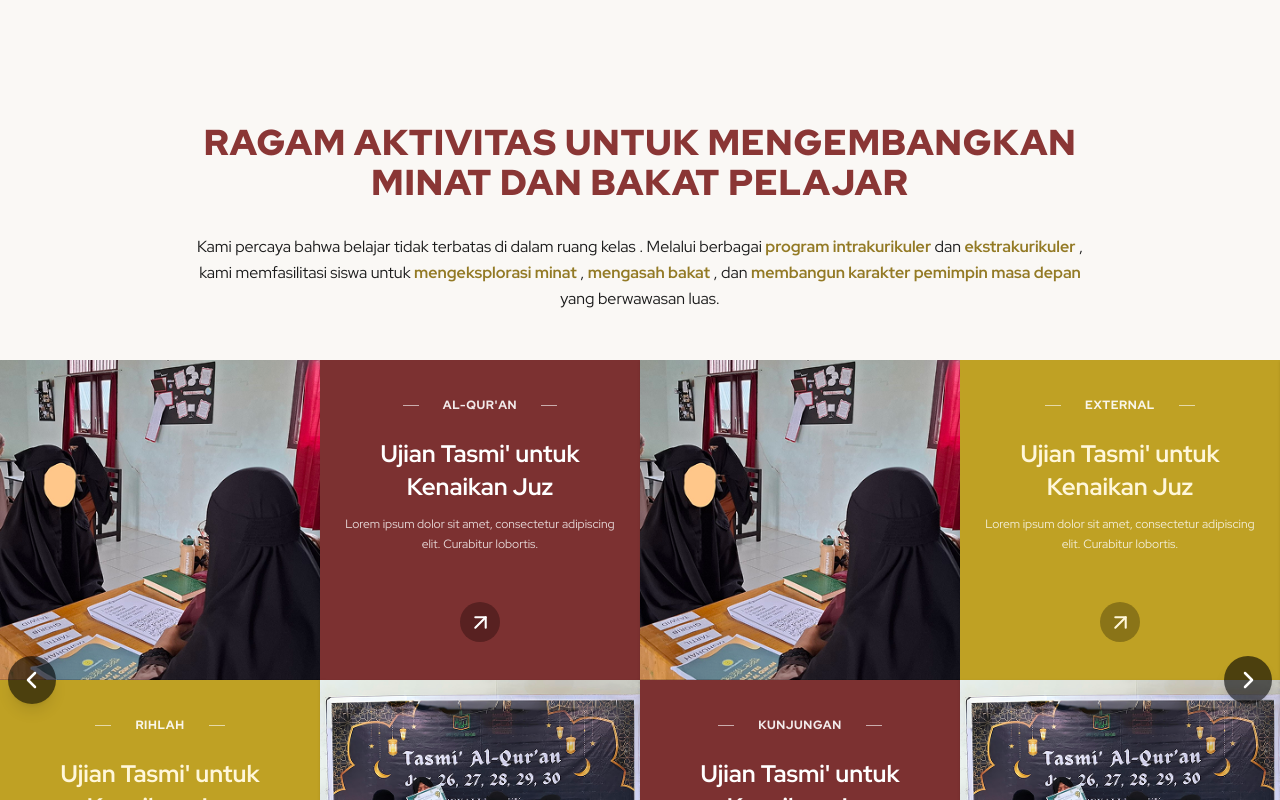
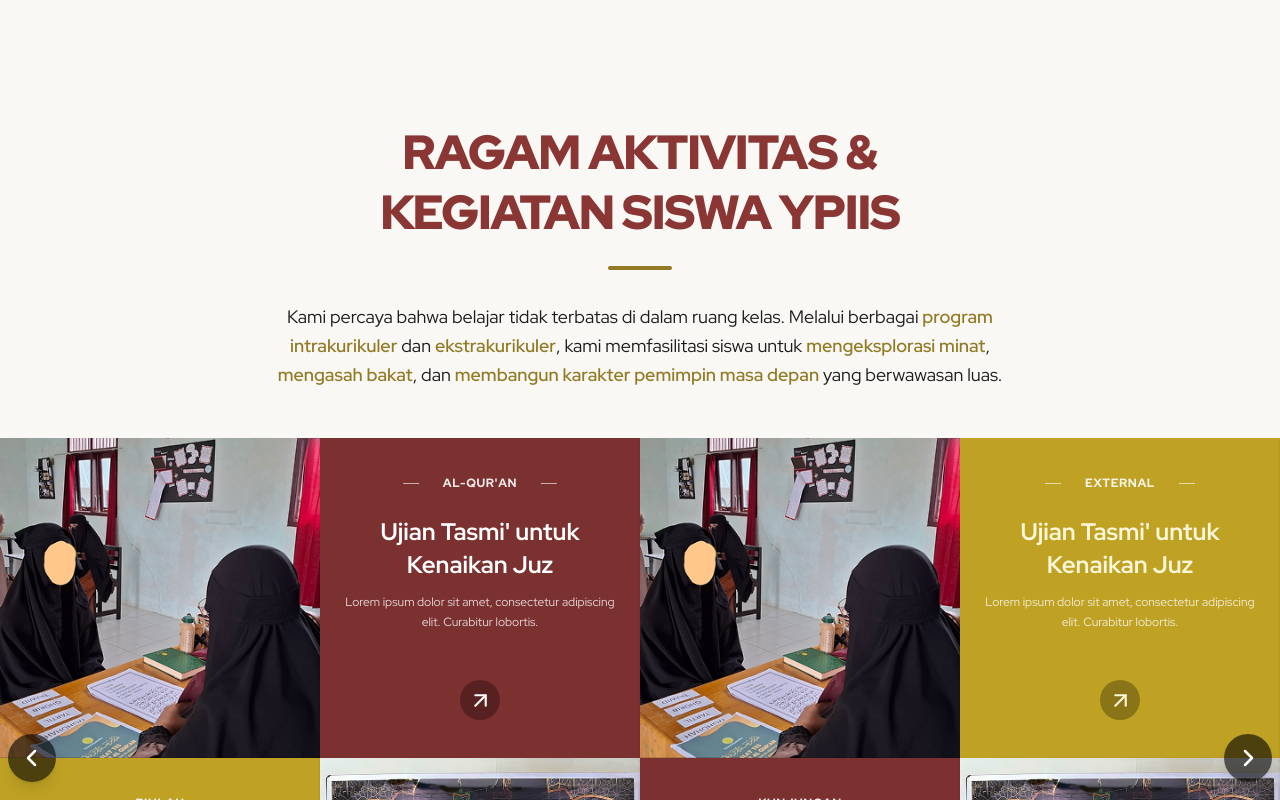
Before and after one commit to morenorpl/ypiis_company_web, a Next.js app: page / in a window 1280 px wide. Shown: the part 2380-3180 px from the top of the page. Built offline with nearby package versions, Linux system fonts and the light colour scheme.

Commit message:
style: rewrite text contents in Footer.tsx and RagamAktivitas.tsx

```diff
--- a/app/components/Footer.tsx
+++ b/app/components/Footer.tsx
@@ -28,13 +28,13 @@
           {/* Giant Bold Title */}
           <FadeIn delay={0} duration={1} y={-50} once={true}>
             <h1 className="text-9xl 2xl:text-9xl font-black text-white uppercase tracking-wider select-none mb-6">
-              ADMISSION
+              PENDAFTARAN
             </h1>
           </FadeIn>
 
           {/* Action Buttons */}
           <div className="flex flex-wrap items-center justify-center gap-4">
-            {/* Daftar Button */}
+            {/* Isi Formulir Button */}
             <FadeIn delay={0.8} duration={1} y={50} once={true}>
               <Link
                 href={"#"}
@@ -54,11 +54,11 @@
                     d="M9 5l7 7-7 7"
                   />
                 </svg>
-                <span>Daftar</span>
+                <span>Isi Formulir</span>
               </Link>
             </FadeIn>
 
-            {/* Donasi Button */}
+            {/* Konsultasi Button */}
             <FadeIn delay={0.9} duration={1} y={50} once={true}>
               <Link
                 href={"#"}
@@ -78,7 +78,7 @@
                     d="M9 5l7 7-7 7"
                   />
                 </svg>
-                <span>Donasi</span>
+                <span>Konsultasi</span>
               </Link>
             </FadeIn>
           </div>
--- a/app/components/home/HeroSection.tsx
+++ b/app/components/home/HeroSection.tsx
@@ -50,9 +50,9 @@
         </div>
       </div>
 
-      {/* 2. HERO IMAGE BANNER WITH OVERLAY TEXT */}
+      {/* 2. HERO IMAGE BANNER */}
       <FadeIn
-        className="relative w-full h-[280px] sm:h-[380px] md:h-[480px] rounded-2xl overflow-hidden shadow-md"
+        className="relative w-full h-120 rounded-2xl overflow-hidden shadow-md"
         delay={0.6}
         duration={1}
         y={50}
--- a/app/components/home/RagamAktivitasSection.tsx
+++ b/app/components/home/RagamAktivitasSection.tsx
@@ -172,28 +172,36 @@
   return (
     <section className="py-6 bg-[#FAF8F5] relative overflow-hidden">
       {/* Header Container */}
-      <div className="max-w-5xl 2xl:max-w-7xl mx-auto text-center px-4 mb-12">
+      <div className="max-w-5xl 2xl:max-w-7xl mx-auto items-center text-center px-4 mb-12">
         <FadeIn delay={0.2} duration={1} y={50} once={true}>
-          <h2 className="text-4xl 2xl:text-5xl font-black text-[#8A3635] uppercase tracking-wide mb-8">
-            RAGAM AKTIVITAS UNTUK MENGEMBANGKAN MINAT DAN BAKAT PELAJAR
+          <h2 className="text-5xl 2xl:text-6xl font-black uppercase text-[#8A3635] leading-tight tracking-tight max-w-2xl 2xl:max-w-4xl mx-auto mb-6">
+            Ragam Aktivitas & Kegiatan Siswa YPIIS
           </h2>
         </FadeIn>
+
+        <FadeIn delay={0.35} duration={0.8} y={20} once={true}>
+          <div className="w-16 h-1 bg-[#937A25] rounded-full mb-8 mx-auto" />
+        </FadeIn>
+
         <FadeIn delay={0.5} duration={1} y={50} once={true}>
-          <p className="text-[#1B1B1B] text-base 2xl:text-lg font-medium leading-relaxed max-w-4xl 2xl:max-w-5xl mx-auto">
-            Kami percaya bahwa belajar tidak terbatas di dalam ruang kelas .
+          <p className="text-[#1B1B1B] text-base sm:text-lg 2xl:text-xl font-normal leading-relaxed max-w-3xl 2xl:max-w-4xl mx-auto">
+            Kami percaya bahwa belajar tidak terbatas di dalam ruang kelas.
             Melalui berbagai{" "}
-            <span className="font-bold text-[#937A25]">
+            <span className="font-semibold text-[#937A25]   ">
               program intrakurikuler
             </span>{" "}
             dan{" "}
-            <span className="font-bold text-[#937A25]">ekstrakurikuler</span> ,
-            kami memfasilitasi siswa untuk{" "}
-            <span className="font-bold text-[#937A25]">
+            <span className="font-semibold text-[#937A25] ">
+              ekstrakurikuler
+            </span>
+            , kami memfasilitasi siswa untuk{" "}
+            <span className="font-semibold text-[#937A25]">
               mengeksplorasi minat
-            </span>{" "}
-            , <span className="font-bold text-[#937A25]">mengasah bakat</span> ,
-            dan{" "}
-            <span className="font-bold text-[#937A25]">
+            </span>
+            ,{" "}
+            <span className="font-semibold text-[#937A25]">mengasah bakat</span>
+            , dan{" "}
+            <span className="font-semibold text-[#937A25]">
               membangun karakter pemimpin masa depan
             </span>{" "}
             yang berwawasan luas.
```
